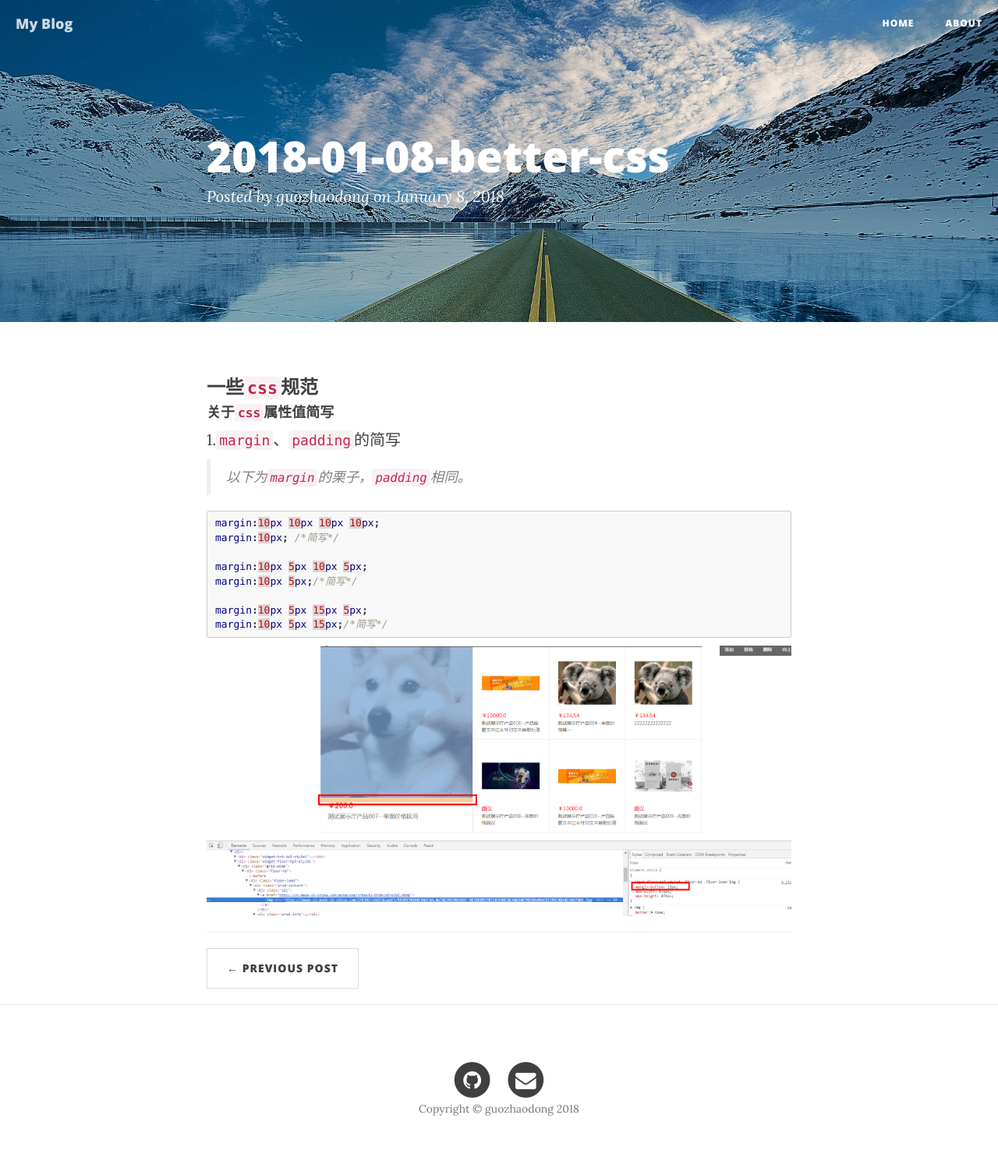
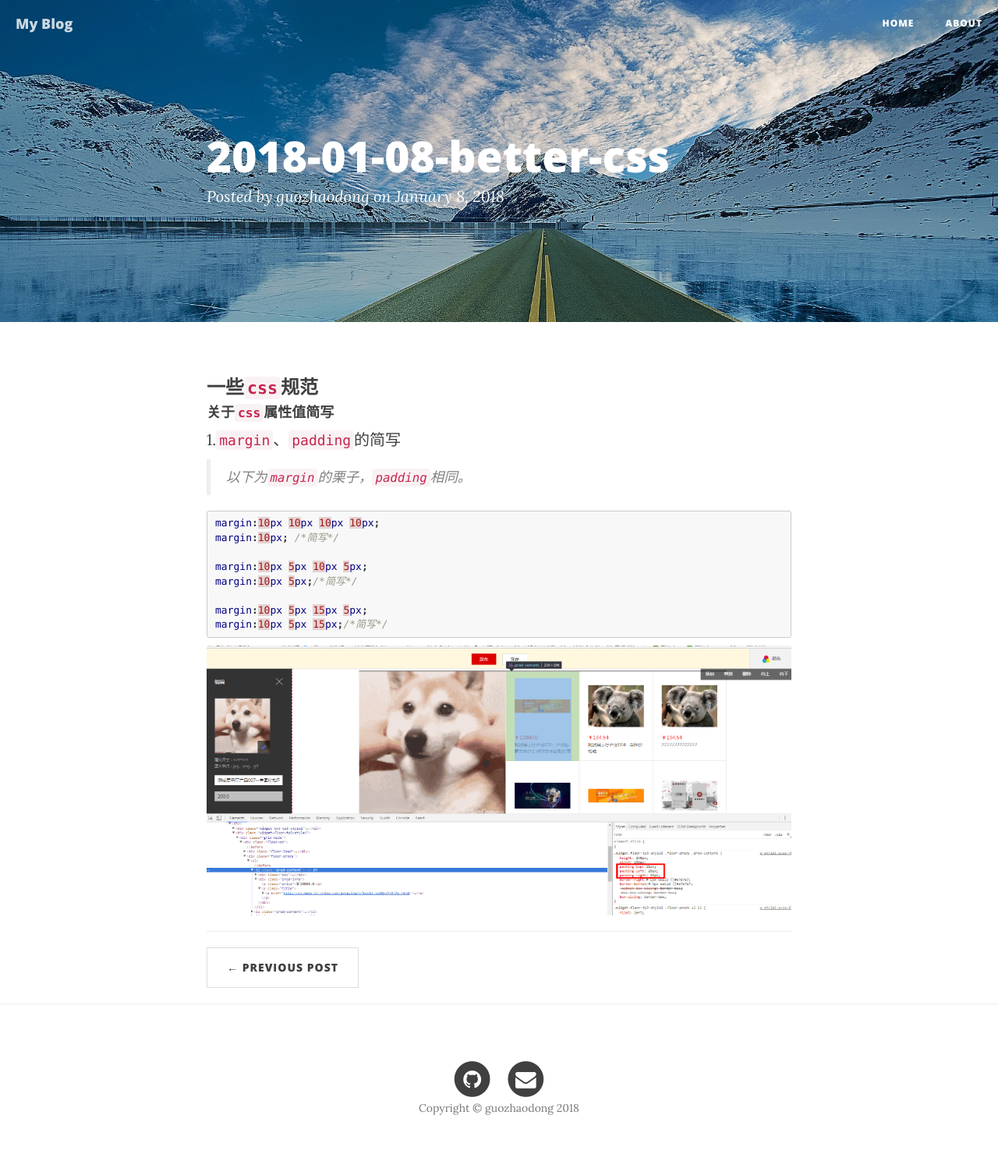
Before and after one commit to Bubble2/Bubble2.github.io, a Jekyll site: the page built from _posts/2018-01-08-better-css.md, in a window 1280 px wide. Shown: the whole page at 78% size. Built offline with Jekyll 4.4.1, drawn with Linux system fonts in a browser that asks for light colours; nearby versions of some CDN libraries.

Commit message:
init better-css

````diff
--- a/_posts/2018-01-08-better-css.md
+++ b/_posts/2018-01-08-better-css.md
@@ -24,4 +24,4 @@ margin:10px 5px 15px 5px;
 margin:10px 5px 15px;/*简写*/
 ```
 
-![image](/img/better-css/margin_simplified.png)
+![image](/img/better-css/2.png)
````
Also changed, not shown: img/better-css/1.png (renamed from img/better-css/margin_simplified.png), img/better-css/2.png (added).
